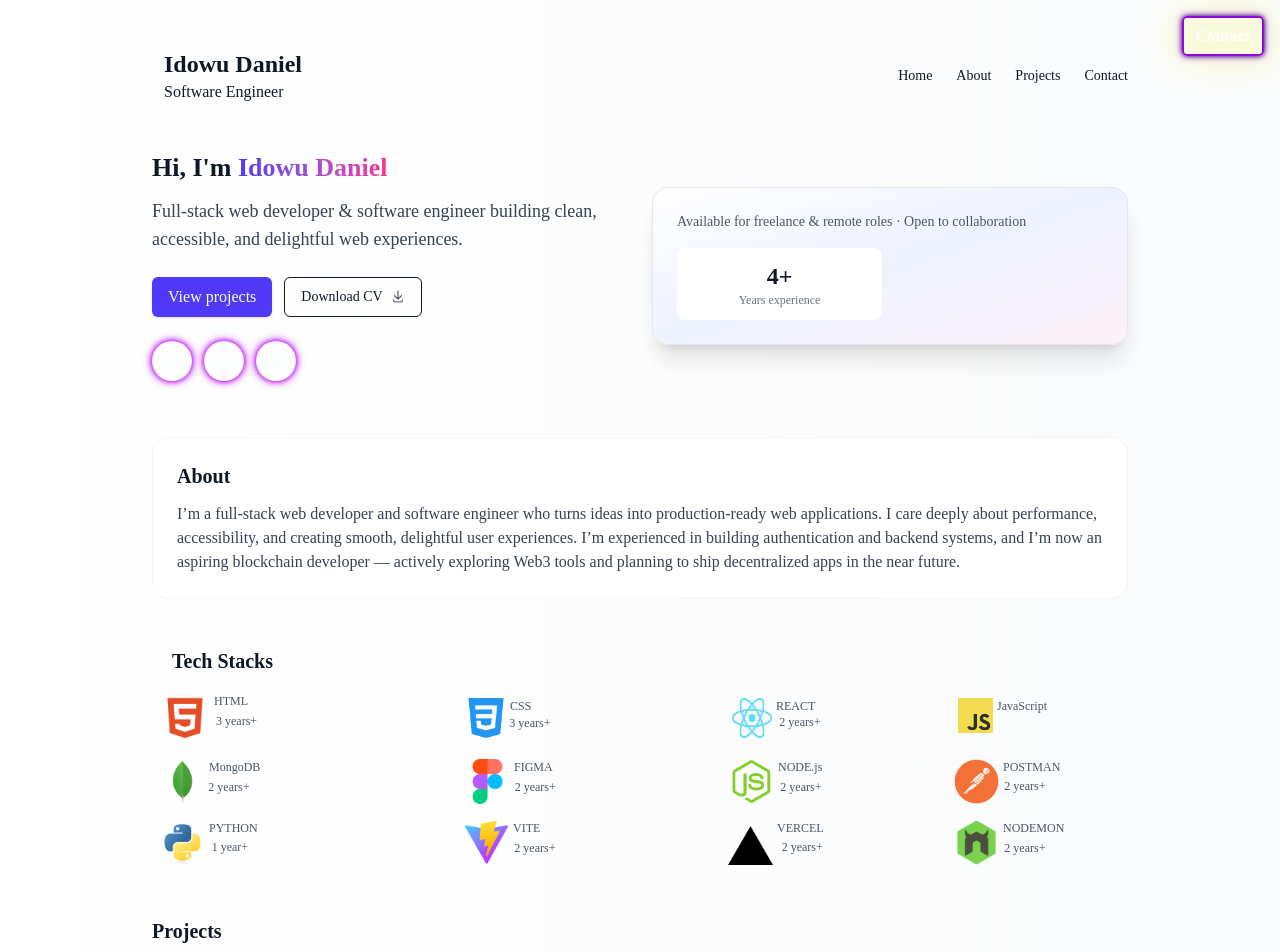
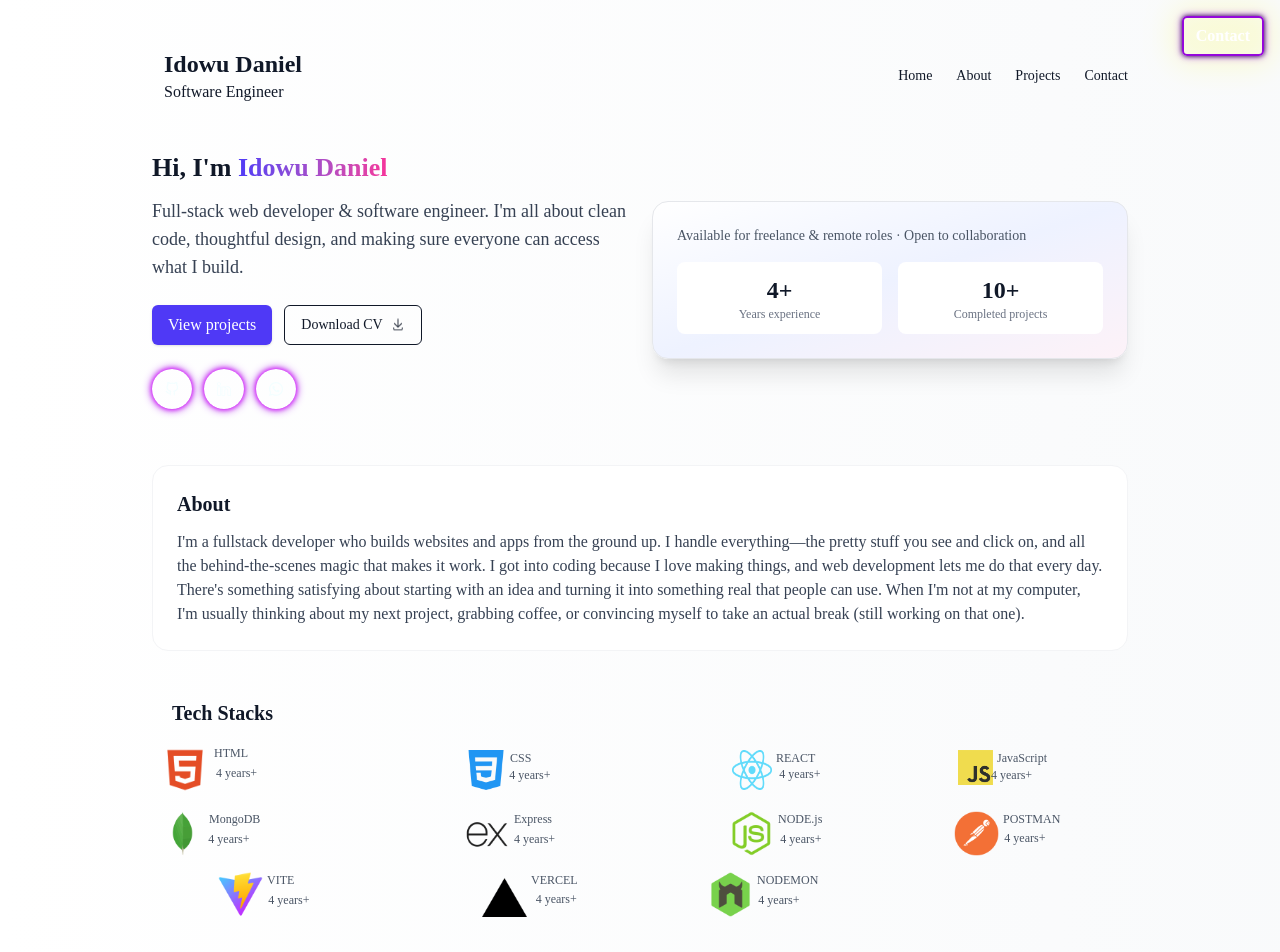
Before and after one commit to idowu113910/My-Portfolio, a React (Vite) app: page / in a window 1280 px wide. Shown: the top 952 px of the page. Built offline with nearby package versions, Linux system fonts and the light colour scheme; a web font is replaced by a local one.

Commit message:
Edited some structures

```diff
--- a/src/pages/landing/Landing.jsx
+++ b/src/pages/landing/Landing.jsx
@@ -9,7 +9,7 @@ import java from "../../assets/javascript.png";
 import css from "../../assets/css.png";
 import html from "../../assets/html.png";
 import mongo from "../../assets/mongodb.png";
-import figma from "../../assets/figma.png";
+import figma from "../../assets/EX.png";
 import python from "../../assets/python.png";
 import postman from "../../assets/postman.png";
 import vercel from "../../assets/Vercel.png";
@@ -356,8 +356,9 @@ export default function Portfolio() {
                 </span>
               </h2>
               <p className="mt-3 text-lg text-gray-700 dark:text-gray-300">
-                Full-stack web developer & software engineer building clean,
-                accessible, and delightful web experiences.
+                Full-stack web developer & software engineer. I'm all about
+                clean code, thoughtful design, and making sure everyone can
+                access what I build.
               </p>
 
               <div className="mt-6 flex gap-3">
@@ -398,8 +399,6 @@ export default function Portfolio() {
                   <SlSocialLinkedin />
                 </a>
 
-
-
                 <a
                   href="https://wa.me/2349121801655"
                   target="_blank"
@@ -426,6 +425,12 @@ export default function Portfolio() {
                     </div>
                   </div>
 
+                  <div className="p-3 bg-white dark:bg-gray-800/60 rounded-lg text-center">
+                    <div className="twenty text-2xl font-semibold">10+</div>
+                    <div className="text-xs text-gray-500 dark:text-gray-300">
+                      Completed projects
+                    </div>
+                  </div>
                 </div>
               </div>
             </div>
@@ -437,21 +442,23 @@ export default function Portfolio() {
             id="about"
             className="bg-white dark:bg-gray-900/40 p-6 rounded-2xl border border-gray-100 dark:border-gray-800"
           >
-            <h3 className="text-xl font-bold">About</h3>
+            <h3 className="text-xl font-bold">About </h3>
 
             <p className="mt-3 text-gray-700 dark:text-gray-300">
-              I’m a full-stack web developer and software engineer who turns
-              ideas into production-ready web applications. I care deeply about
-              performance, accessibility, and creating smooth, delightful user
-              experiences. I’m experienced in building authentication and
-              backend systems, and I’m now an aspiring blockchain developer —
-              actively exploring Web3 tools and planning to ship decentralized
-              apps in the near future.
+              I'm a fullstack developer who builds websites and apps from the
+              ground up. I handle everything—the pretty stuff you see and click
+              on, and all the behind-the-scenes magic that makes it work.      I got
+              into coding because I love making things, and web development lets
+              me do that every day. There's something satisfying about starting
+              with an idea and turning it into something real that people can
+              use. When I'm not at my computer, I'm usually thinking about my
+              next project, grabbing coffee, or convincing myself to take an
+              actual break (still working on that one).
             </p>
-
-
           </section>
-          <h3 className="text-xl font-bold mb-[-10px] ml-[20px]">Tech Stacks</h3>
+          <h3 className="text-xl font-bold mb-[-10px] ml-[20px]">
+            Tech Stacks
+          </h3>
           <div
             className="mt-6 flex sm:grid sm:grid-cols-4 sm:gap-2 flex-wrap gap-1 text-[10px] sm:text-xs
            text-gray-600 dark:text-gray-300"
@@ -465,7 +472,7 @@ export default function Portfolio() {
                 />{" "}
                 HTML
               </span>
-              <p className="ml-[-35px] mt-[7px] sm:ml-[-40px]">3 years+</p>
+              <p className="ml-[-35px] mt-[7px] sm:ml-[-40px]">4 years+</p>
             </div>
             <div className="flex items-center flex-cols sm:ml-[60px] css">
               <span className="px-2 py-1 rounded flex gap-1">
@@ -477,7 +484,7 @@ export default function Portfolio() {
                 CSS
               </span>
               <p className="ml-[-26px] mt-[9px] sm:mt-[11px] sm:ml-[-30px]">
-                3 years+
+                4 years+
               </p>
             </div>
             <div className="flex items-center flex-cols sm:ml-[80px] react">
@@ -489,7 +496,7 @@ export default function Portfolio() {
                 />{" "}
                 REACT
               </span>
-              <p className="ml-[-39px] mt-[9px]  sm:ml-[-44px]">2 years+</p>
+              <p className="ml-[-39px] mt-[9px]  sm:ml-[-44px]">4 years+</p>
             </div>
             <div className="flex items-center flex-cols sm:ml-[120px] ml-[0px] md:ml-[60px] java">
               {" "}
@@ -501,7 +508,7 @@ export default function Portfolio() {
                 />{" "}
                 JavaScript
               </span>
-              <p className="ml-[-54px] mt-[11px]  sm:ml-[-64px]"></p>
+              <p className="ml-[-54px] mt-[11px]  sm:ml-[-64px]">4 years+</p>
             </div>
             <div className="flex items-center flex-cols mongo ">
               {" "}
@@ -513,7 +520,7 @@ export default function Portfolio() {
                 />{" "}
                 MongoDB
               </span>
-              <p className="ml-[-52px] mt-[12px] sm:ml-[-60px]">2 years+</p>
+              <p className="ml-[-52px] mt-[12px] sm:ml-[-60px]">4 years+</p>
             </div>
             <div className="flex items-center flex-cols sm:ml-[55px] figma">
               {" "}
@@ -523,9 +530,9 @@ export default function Portfolio() {
                   alt=""
                   className="w-[23px] h-[23px] sm:w-[45px] sm:h-[45px]"
                 />{" "}
-                FIGMA
+                Express
               </span>
-              <p className="ml-[-40px] mt-[12px]  sm:ml-[-46px]">2 years+</p>
+              <p className="ml-[-40px] mt-[12px]  sm:ml-[-46px]">4 years+</p>
             </div>
             <div className="flex items-center flex-cols sm:ml-[75px] node">
               <span className="px-2 py-1 rounded flex gap-1 ml-[2px]">
@@ -536,7 +543,7 @@ export default function Portfolio() {
                 />{" "}
                 NODE.js
               </span>
-              <p className="ml-[-44px] mt-[12px]  sm:ml-[-50px] ">2 years+</p>
+              <p className="ml-[-44px] mt-[12px]  sm:ml-[-50px] ">4 years+</p>
             </div>
             <div className="flex items-center flex-cols sm:ml-[120px] md:ml-[60px] postman">
               {" "}
@@ -549,20 +556,8 @@ export default function Portfolio() {
                 POSTMAN
               </span>
               <p className="ml-[-55px] mt-[12px] sm:mt-[10px]  sm:ml-[-64px]">
-                2 years+
+                4 years+
               </p>
-            </div>
-            <div className="flex items-center flex-cols python">
-              {" "}
-              <span className="px-2 py-1 rounded flex gap-1">
-                <img
-                  src={python}
-                  alt=""
-                  className="w-[25px] h-[25px] sm:w-[45px] sm:h-[45px]"
-                />{" "}
-                PYTHON
-              </span>
-              <p className="ml-[-47px] mt-[9px] sm:ml-[-54px]">1 year+</p>
             </div>
             <div className="flex items-center flex-cols sm:ml-[50px] vite">
               {" "}
@@ -574,7 +569,7 @@ export default function Portfolio() {
                 />{" "}
                 VITE
               </span>
-              <p className="ml-[-29px] mt-[12px] sm:ml-[-34px]">2 years+</p>
+              <p className="ml-[-29px] mt-[12px] sm:ml-[-34px]">4 years+</p>
             </div>
 
             <div className="flex items-center flex-cols sm:ml-[75px] vercel">
@@ -587,7 +582,7 @@ export default function Portfolio() {
                 />{" "}
                 VERCEL
               </span>
-              <p className="ml-[-44px] mt-[9px] sm:ml-[-50px]">2 years+</p>
+              <p className="ml-[-44px] mt-[9px] sm:ml-[-50px]">4 years+</p>
             </div>
             <div className="flex items-center flex-cols sm:ml-[120px] md:ml-[60px] nodemon">
               <span className="px-2 py-1 rounded flex gap-1 ml-[-4px]">
@@ -598,7 +593,7 @@ export default function Portfolio() {
                 />{" "}
                 NODEMON
               </span>
-              <p className="ml-[-59px] mt-[12px] sm:ml-[-68px]">2 years+</p>
+              <p className="ml-[-59px] mt-[12px] sm:ml-[-68px]">4 years+</p>
             </div>
           </div>
 
@@ -693,10 +688,7 @@ export default function Portfolio() {
         </main>
 
         <footer className="max-w-5xl mx-auto px-6 py-6 text-center text-sm text-gray-500">
-          © {new Date().getFullYear()} Idowu Daniel Omotesho — Built with ❤️ •{" "}
-          <a href="#" className="underline">
-            Privacy
-          </a>
+          © {new Date().getFullYear()} Idowu Daniel Omotesho
         </footer>
       </div>
     </div>
```
Also changed, not shown: src/assets/EX.png (added), 1 other file (tests, documents, lock files or other folders).
